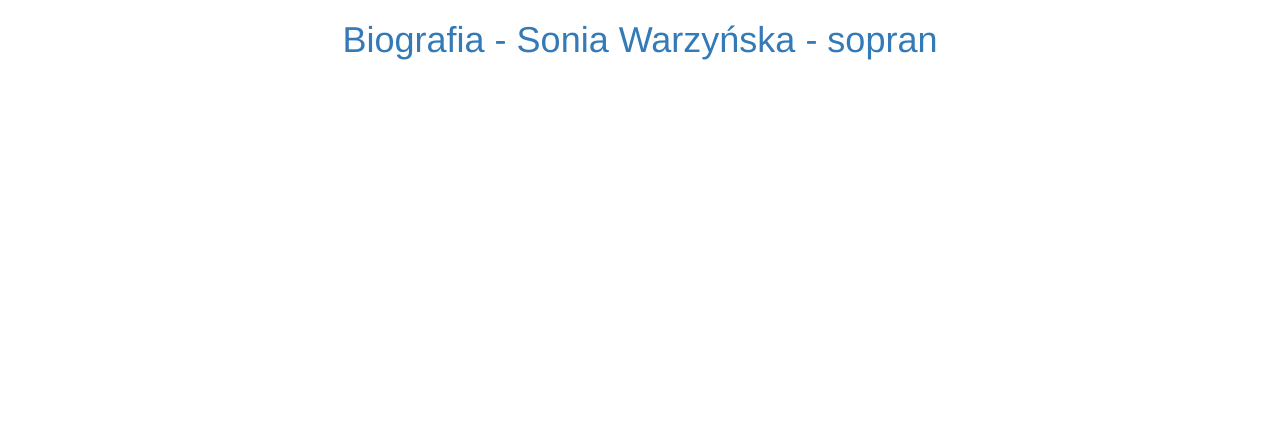
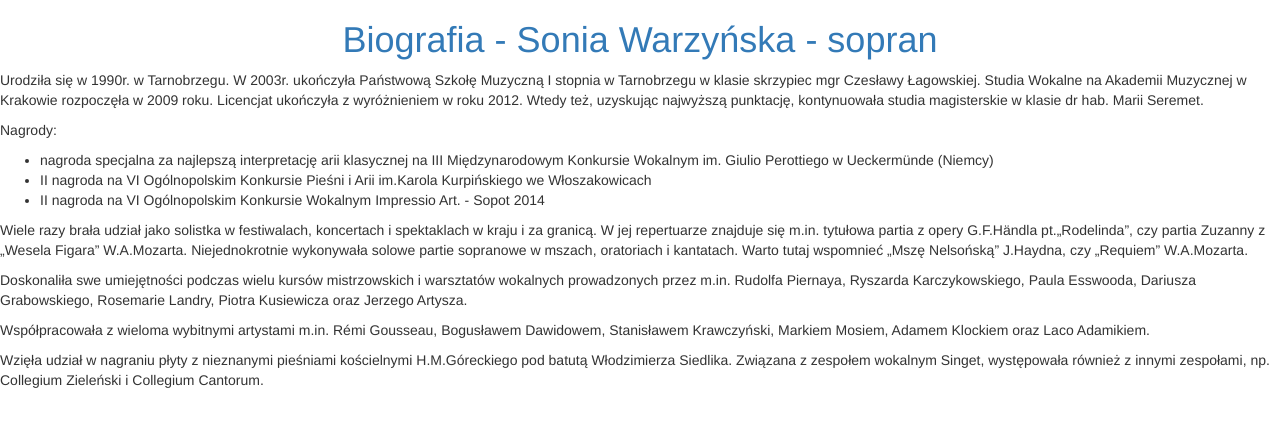
Before and after one commit to lukaszkomar/old.soniaw.com, a Jekyll site: the page built from biografia.html, in a window 1280 px wide. Shown: the top 427 px of the page. Built offline with Jekyll 4.4.1, drawn with Linux system fonts in a browser that asks for light colours; nearby versions of some CDN libraries; library files that are not in the unit come from our copies.

Commit message:
bio html

```diff
--- a/biografia.html
+++ b/biografia.html
@@ -4,3 +4,18 @@ lang: pl
 title: Biografia - Sonia Warzyńska - sopran
 priority: 0.8
 ---
+<p>Urodziła się w 1990r. w Tarnobrzegu. W 2003r. ukończyła Państwową Szkołę Muzyczną I stopnia w Tarnobrzegu w klasie skrzypiec mgr Czesławy Łagowskiej. Studia Wokalne na Akademii Muzycznej w Krakowie rozpoczęła w 2009 roku. Licencjat ukończyła z wyróżnieniem w roku 2012. Wtedy też, uzyskując najwyższą punktację, kontynuowała studia magisterskie w klasie dr hab. Marii Seremet.</p>
+
+<p>Nagrody:</p>
+<ul>
+<li>nagroda specjalna za najlepszą interpretację arii klasycznej na III Międzynarodowym Konkursie Wokalnym im. Giulio Perottiego w Ueckermünde (Niemcy)</li>
+<li>II nagroda na VI Ogólnopolskim Konkursie Pieśni i Arii im.Karola Kurpińskiego we Włoszakowicach</li>
+<li>II nagroda na VI Ogólnopolskim Konkursie Wokalnym Impressio Art. - Sopot 2014</li>
+</ul>
+
+<p>Wiele razy brała udział jako solistka w festiwalach, koncertach i spektaklach w kraju i za granicą. W jej repertuarze znajduje się m.in. tytułowa partia z opery G.F.Händla pt.„Rodelinda”, czy partia Zuzanny z „Wesela Figara” W.A.Mozarta. Niejednokrotnie wykonywała solowe partie sopranowe w mszach, oratoriach i kantatach. Warto tutaj wspomnieć „Mszę Nelsońską” J.Haydna, czy „Requiem” W.A.Mozarta.</p>
+
+<p>Doskonaliła swe umiejętności podczas wielu kursów mistrzowskich i warsztatów wokalnych prowadzonych przez m.in. Rudolfa Piernaya, Ryszarda Karczykowskiego, Paula Esswooda, Dariusza Grabowskiego, Rosemarie Landry, Piotra Kusiewicza oraz Jerzego Artysza.</p>
+<p>Współpracowała z wieloma wybitnymi artystami m.in. Rémi Gousseau, Bogusławem Dawidowem, Stanisławem Krawczyński, Markiem Mosiem, Adamem Klockiem oraz Laco Adamikiem.</p>
+
+<p>Wzięła udział w nagraniu płyty z nieznanymi pieśniami kościelnymi H.M.Góreckiego pod batutą Włodzimierza Siedlika. Związana z zespołem wokalnym Singet, występowała również z innymi zespołami, np. Collegium Zieleński i Collegium Cantorum.</p>
```
Also changed, not shown: biography.html (+14 -0 lines).
